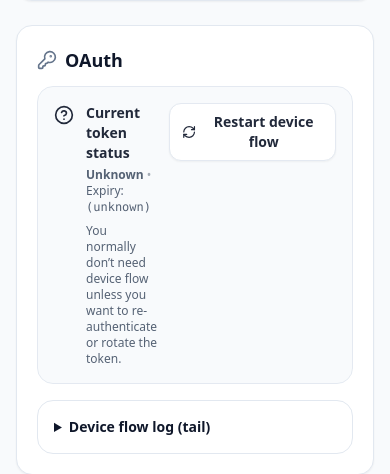
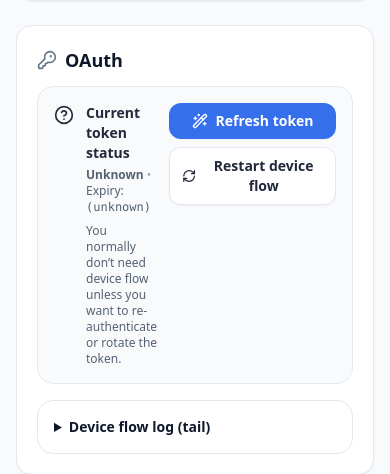
Before and after one commit to LickABrick/simple-m365-relay, a Python web app: template app/templates/index.html in a window 390 px wide. Shown: the part 2891-3365 px from the top of the page. Run offline with Jinja, Linux system fonts and the light colour scheme; the template is opened without the code that fills it, so the values that code supplies are empty; some libraries are stand-ins or nearby versions.

Commit message:
ui: add manual OAuth token refresh button

```diff
--- a/app/templates/index.html
+++ b/app/templates/index.html
@@ -943,12 +943,20 @@
                   You normally don’t need device flow unless you want to re-authenticate or rotate the token.
                 </div>
               </div>
-              <form method="post" action="/token/start">
-                <button type="submit" class="inline-flex items-center gap-2 rounded-xl border border-slate-200 bg-white px-3 py-2 text-sm font-semibold shadow-sm hover:bg-slate-50 dark:border-slate-800 dark:bg-slate-900 dark:hover:bg-slate-800" title="Start a new OAuth device flow and overwrite the token in the shared volume">
-                  <i data-lucide="refresh-cw" class="h-4 w-4"></i>
-                  Restart device flow
-                </button>
-              </form>
+              <div class="flex flex-col gap-2 sm:flex-row">
+                <form method="post" action="/token/refresh">
+                  <button type="submit" class="inline-flex w-full items-center justify-center gap-2 rounded-xl bg-blue-600 px-3 py-2 text-sm font-semibold text-white shadow-sm hover:bg-blue-500" title="Manually refresh the OAuth token (uses existing refresh token)">
+                    <i data-lucide="wand-2" class="h-4 w-4"></i>
+                    Refresh token
+                  </button>
+                </form>
+                <form method="post" action="/token/start">
+                  <button type="submit" class="inline-flex w-full items-center justify-center gap-2 rounded-xl border border-slate-200 bg-white px-3 py-2 text-sm font-semibold shadow-sm hover:bg-slate-50 dark:border-slate-800 dark:bg-slate-900 dark:hover:bg-slate-800" title="Start a new OAuth device flow and overwrite the token in the shared volume">
+                    <i data-lucide="refresh-cw" class="h-4 w-4"></i>
+                    Restart device flow
+                  </button>
+                </form>
+              </div>
             </div>
           </div>
 
```
Also changed, not shown: app/main.py (+18 -1 lines).
